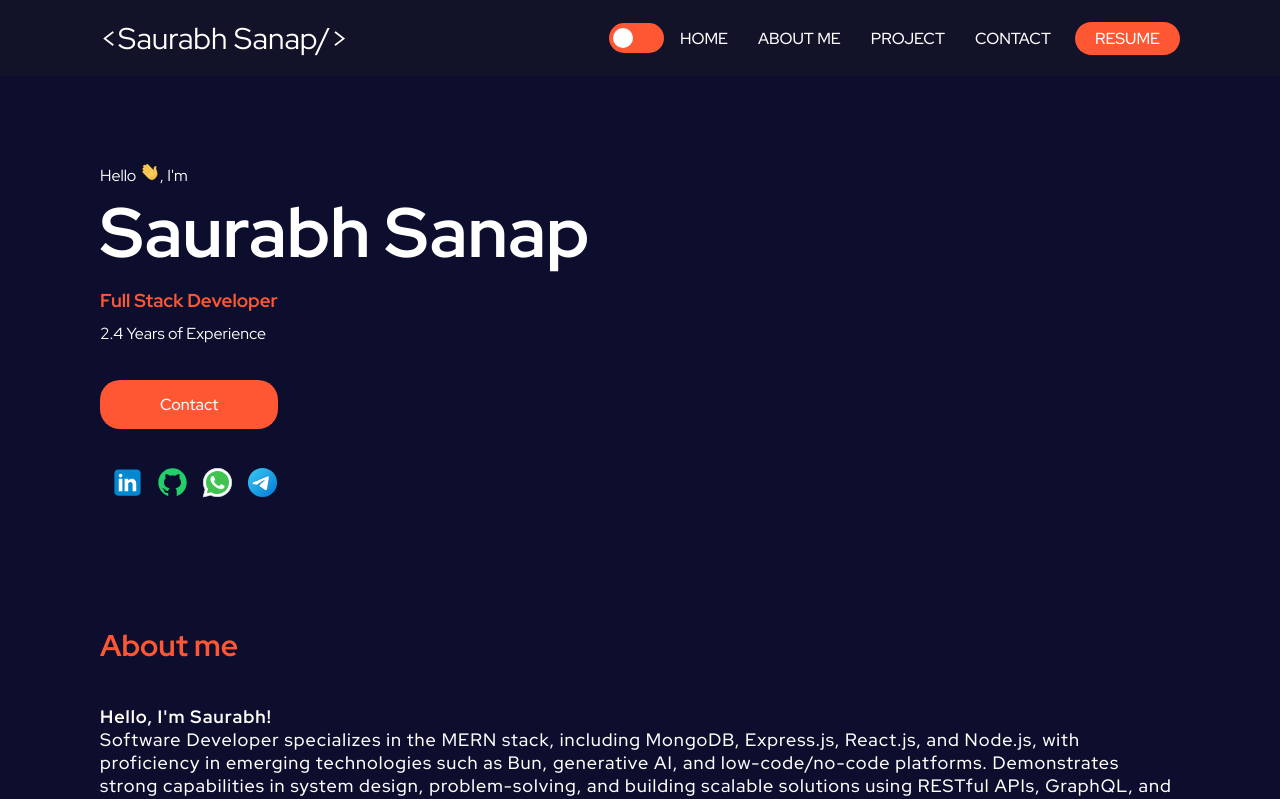
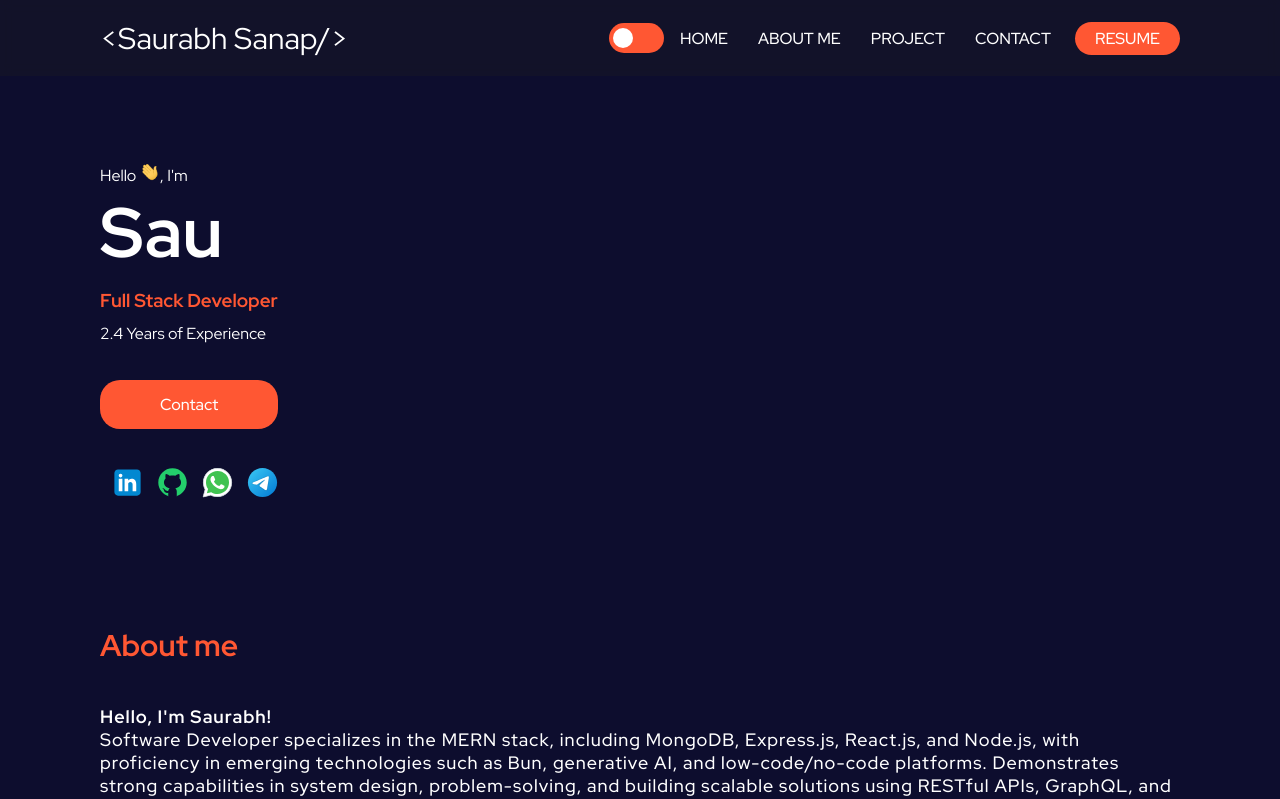
Before and after one commit to Sonooo/saurabhs-portfolio, a React (Create React App) app: page / in a window 1280 px wide. Shown: the top 799 px of the page. Built offline with nearby package versions, Linux system fonts and the light colour scheme.

Commit message:
Added Typewriting effect

```diff
--- a/package.json
+++ b/package.json
@@ -22,6 +22,7 @@
     "react-tsparticles": "^1.37.5",
     "styled-components": "^5.3.3",
     "typescript": "^4.4.2",
+    "typewriter-effect": "^2.21.0",
     "validator": "^13.7.0",
     "web-vitals": "^2.1.0"
   },
--- a/src/components/Hero/Hero.tsx
+++ b/src/components/Hero/Hero.tsx
@@ -8,6 +8,8 @@ import githubIcon from '../../assets/github.svg'
 import whatsapp from '../../assets/whatsapp.svg'
 import Hello from '../../assets/Hello.gif'
 import telegram from '../../assets/telegram.svg'
+import Typewriter from "typewriter-effect";
+
 export function Hero() {
   return (
     <Container id="home">
@@ -16,7 +18,19 @@ export function Hero() {
           <p>Hello <img src={Hello} alt="Hello" width="20px"/>, I'm</p>
         </ScrollAnimation>
         <ScrollAnimation animateIn="fadeInUp" delay={0.2 * 1000}>
-          <h1>Saurabh Sanap</h1>
+          <h1>
+          <Typewriter
+                onInit={(typewriter) => {
+                    typewriter
+                        .typeString("Saurabh Sanap")
+                        .pauseFor(2000)
+                        .deleteAll()
+                        .typeString("Saurabh Sanap")
+                        .start();
+                }}
+            />
+
+          </h1>
         </ScrollAnimation>
         <ScrollAnimation animateIn="fadeInUp" delay={0.4 * 1000}>
           <h3>Full Stack Developer</h3>
```
Also changed, not shown: 1 other file (tests, documents, lock files or other folders).
